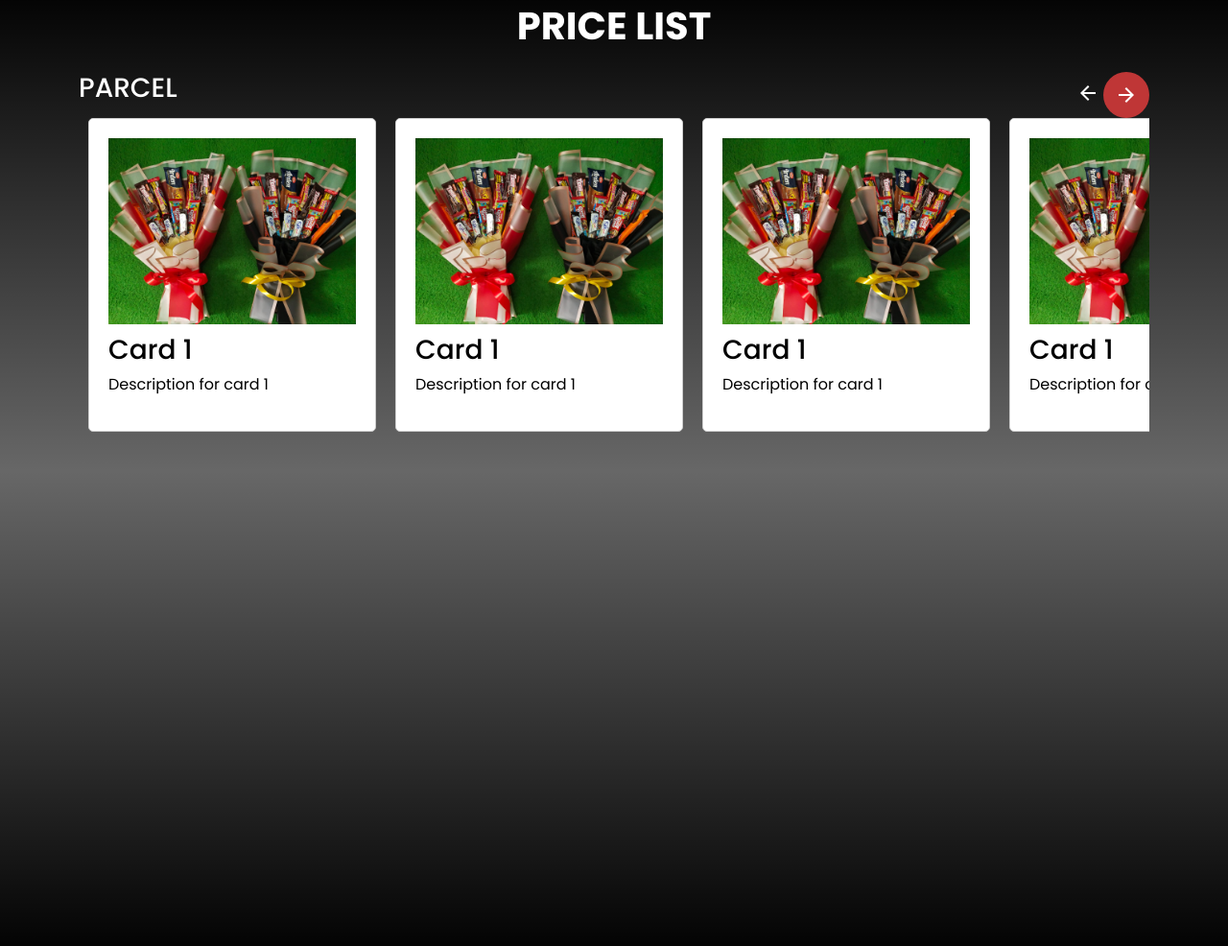
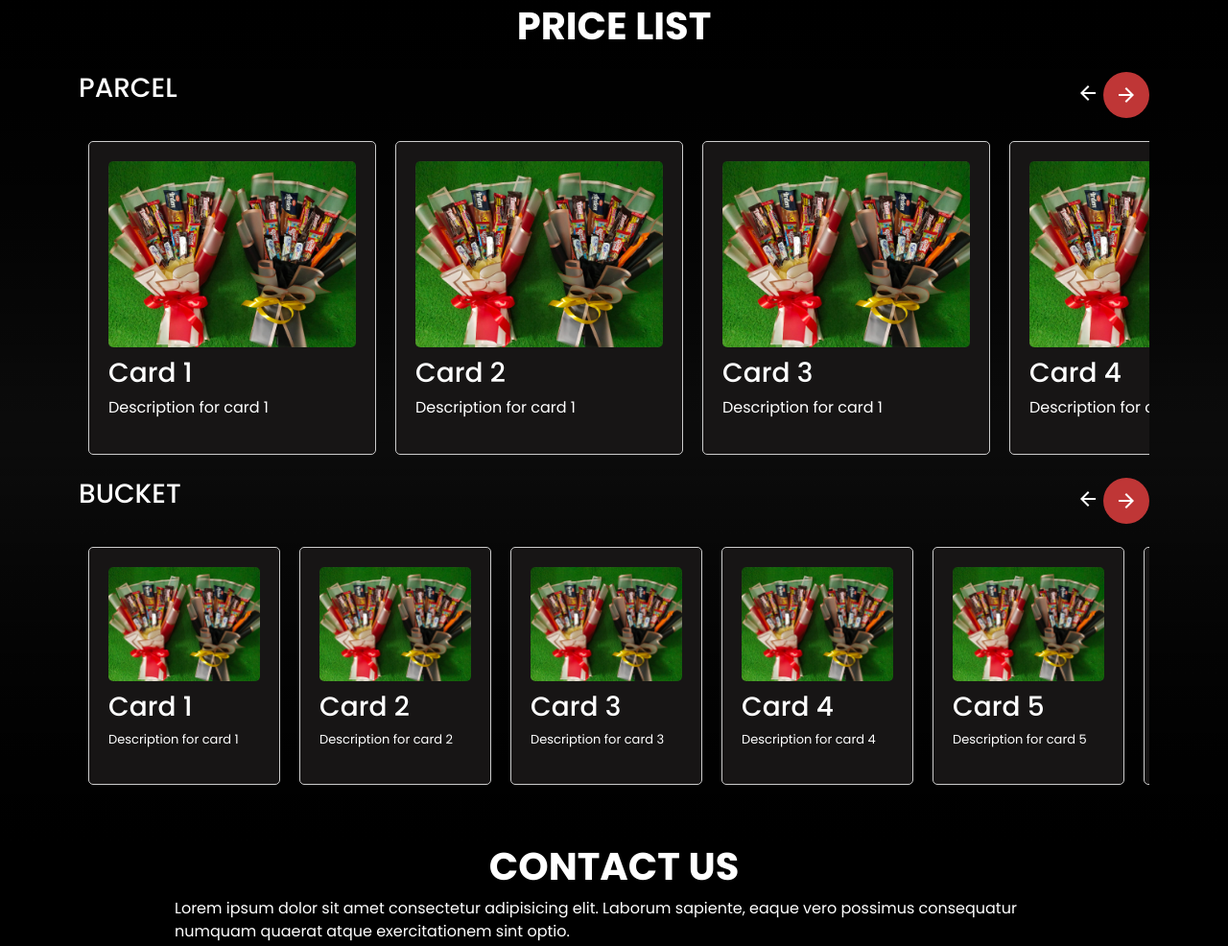
Before and after one commit to Reyn12/parcel-project, a plain HTML site: page index.html in a window 1280 px wide. Shown: the part 821-1807 px from the top of the page at 96% size. Drawn offline with nearby package versions, Linux system fonts and the light colour scheme.

Commit message:
Tambah bucket fitur

```diff
--- a/Assets/css/style.css
+++ b/Assets/css/style.css
@@ -52,8 +52,8 @@ nav {
 }
 
 .pricelist {
-    height: 1024px;
-    background:linear-gradient(rgb(0, 0, 0), rgba(0, 0, 0, 0.595), rgb(0, 0, 0))
+    height: 900px;
+    background:linear-gradient(rgb(0, 0, 0), rgba(0, 0, 0, 0.595), rgb(0, 0, 0)), url('../Pictures/backgroundPriceList.svg')
 }
 .title {
     display: flex;
@@ -62,13 +62,20 @@ nav {
     background: none;
     border: none;
 }
-
+.contact {
+    height: 1024px;
+    background:linear-gradient(rgb(0, 0, 0), rgba(0, 0, 0, 0.595), rgb(0, 0, 0)), url('../Pictures/backgroundPriceList.svg')
+}
 /* Card Pricelist */
+.card-container::-webkit-scrollbar {
+    display: none;
+}
 .card-container {
     display: flex;
     overflow-x: auto;
     scroll-behavior: smooth;
-    -webkit-overflow-scrolling: touch;
+    scrollbar-width: none;
+
 }
 
 .card {
@@ -77,13 +84,38 @@ nav {
     border: 1px solid #ccc;
     border-radius: 5px;
     min-width: 300px;
-    color: black;
+    color: white;
+    background-color: #171515;
+    /* transform: translateX(-490px); */
+    transition: 0.3s all ease-in-out;
 }
 .card img {
     display: block;
     width: 100%;
     height: auto;
     margin-bottom: 10px;
+    border-radius: 5px;
+}
+
+.card2 {
+    margin: 0 10px;
+    padding: 20px;
+    border: 1px solid #ccc;
+    border-radius: 5px;
+    min-width: 200px;
+    color: white;
+    background-color: #171515;
+    transition: 0.3s all ease-in-out;
+}
+.card2 img {
+    display: block;
+    width: 100%;
+    height: auto;
+    margin-bottom: 10px;
+    border-radius: 5px;
+}
+.card2 p {
+    font-size: 13px;
 }
 /* End Card Pricelist */
 
@@ -106,12 +138,12 @@ nav {
     }
     .carousel-item {
         height: 200px;
-
         border-radius: 20px;
     }
     .carousel-item img {
         object-fit: cover;
         height: 200px;
         border-radius: 20px;
+        border: 2px solid white;
     }
 }
--- /dev/null
+++ b/Assets/javascript/script.js
@@ -0,0 +1,31 @@
+const card = document.getElementsByClassName("card");
+const btnKanan = document.getElementById("kanan");
+const btnKiri = document.getElementById("kiri");
+
+const card2 = document.getElementsByClassName("card2");
+const btnKanan2 = document.getElementById("kanan2");
+const btnKiri2 = document.getElementById("kiri2");
+
+btnKanan.addEventListener("click", () => {
+  for (let i = 0; i < card.length; i++) {
+    card[i].style.transform = "translateX(-170%)";
+  }
+});
+
+btnKiri.addEventListener("click", () => {
+  for (let i = 0; i < card.length; i++) {
+    card[i].style.transform = "translateX(0px)";
+  }
+});
+
+btnKanan2.addEventListener("click", () => {
+  for (let i = 0; i < card2.length; i++) {
+    card2[i].style.transform = "translateX(-440%)";
+  }
+});
+
+btnKiri2.addEventListener("click", () => {
+  for (let i = 0; i < card2.length; i++) {
+    card2[i].style.transform = "translateX(0px)";
+  }
+});
--- a/index.html
+++ b/index.html
@@ -21,7 +21,7 @@
   </head>
   <body>
     <div class="banner">
-      <nav class="navbar navbar-expand-lg navbar-light">
+      <nav class="navbar navbar-expand-lg navbar-dark">
         <div class="container-fluid ms-4">
           <a class="navbar-brand" href="#">PARCEL ID</a>
           <button
@@ -63,7 +63,7 @@
               <li class="nav-item" style="margin-right: 20px">
                 <a class="nav-link" href="#">Order Parcel</a>
               </li>
-              <li class="nav-item dropdown" style="margin-right: 80px">
+              <li class="nav-item dropdown">
                 <a
                   class="nav-link dropdown-toggle"
                   href="#"
@@ -79,7 +79,7 @@
                   <li><a class="dropdown-item" href="#">Another action</a></li>
                   <li><hr class="dropdown-divider" /></li>
                   <li>
-                    <a class="dropdown-item" href="#">Something</a>
+                    <a class="dropdown-item" href="#">Something else here</a>
                   </li>
                 </ul>
               </li>
@@ -179,11 +179,15 @@
       <div class="container">
         <div class="row">
           <h1 class="mt-4 fw-bold text-center mb-4">PRICE LIST</h1>
-          <div class="title">
+          <div class="title mb-4">
             <h3>PARCEL</h3>
             <div class="arrow ms-auto">
-              <button><img src="Assets/Pictures/kiri.svg" alt="" /></button>
-              <button><img src="Assets/Pictures/kanan.svg" alt="" /></button>
+              <button id="kiri">
+                <img src="Assets/Pictures/kiri.svg" alt="" />
+              </button>
+              <button id="kanan">
+                <img src="Assets/Pictures/kanan.svg" alt="" />
+              </button>
             </div>
           </div>
         </div>
@@ -195,33 +199,105 @@
           </div>
           <div class="card">
             <img src="Assets/Pictures/bucket2.jpg" alt="" />
-            <h3>Card 1</h3>
+            <h3>Card 2</h3>
             <p>Description for card 1</p>
           </div>
           <div class="card">
             <img src="Assets/Pictures/bucket2.jpg" alt="" />
-            <h3>Card 1</h3>
+            <h3>Card 3</h3>
             <p>Description for card 1</p>
           </div>
           <div class="card">
             <img src="Assets/Pictures/bucket2.jpg" alt="" />
-            <h3>Card 1</h3>
+            <h3>Card 4</h3>
             <p>Description for card 1</p>
           </div>
           <div class="card">
             <img src="Assets/Pictures/bucket2.jpg" alt="" />
+            <h3>Card 5</h3>
+            <p>Description for card 1</p>
+          </div>
+        </div>
+        <div class="title mb-4 mt-4">
+          <h3>BUCKET</h3>
+          <div class="arrow ms-auto">
+            <button id="kiri2">
+              <img src="Assets/Pictures/kiri.svg" alt="" />
+            </button>
+            <button id="kanan2">
+              <img src="Assets/Pictures/kanan.svg" alt="" />
+            </button>
+          </div>
+        </div>
+        <div class="card-container">
+          <div class="card2">
+            <img src="Assets/Pictures/bucket2.jpg" alt="" />
             <h3>Card 1</h3>
             <p>Description for card 1</p>
+          </div>
+          <div class="card2">
+            <img src="Assets/Pictures/bucket2.jpg" alt="" />
+            <h3>Card 2</h3>
+            <p>Description for card 2</p>
+          </div>
+          <div class="card2">
+            <img src="Assets/Pictures/bucket2.jpg" alt="" />
+            <h3>Card 3</h3>
+            <p>Description for card 3</p>
+          </div>
+          <div class="card2">
+            <img src="Assets/Pictures/bucket2.jpg" alt="" />
+            <h3>Card 4</h3>
+            <p>Description for card 4</p>
+          </div>
+          <div class="card2">
+            <img src="Assets/Pictures/bucket2.jpg" alt="" />
+            <h3>Card 5</h3>
+            <p>Description for card 5</p>
+          </div>
+          <div class="card2">
+            <img src="Assets/Pictures/bucket2.jpg" alt="" />
+            <h3>Card 6</h3>
+            <p>Description for card 6</p>
+          </div>
+          <div class="card2">
+            <img src="Assets/Pictures/bucket2.jpg" alt="" />
+            <h3>Card 7</h3>
+            <p>Description for card 7</p>
+          </div>
+          <div class="card2">
+            <img src="Assets/Pictures/bucket2.jpg" alt="" />
+            <h3>Card 8</h3>
+            <p>Description for card 8</p>
+          </div>
+          <div class="card2">
+            <img src="Assets/Pictures/bucket2.jpg" alt="" />
+            <h3>Card 9</h3>
+            <p>Description for card 9</p>
           </div>
         </div>
       </div>
     </div>
     <!-- End PRICE LIST -->
 
+    <!-- Contact US -->
+    <div class="contact">
+      <div class="container">
+        <h1 class="text-center fw-bold">CONTACT US</h1>
+        <p style="margin: 0px 100px 0px 100px">
+          Lorem ipsum dolor sit amet consectetur adipisicing elit. Laborum
+          sapiente, eaque vero possimus consequatur numquam quaerat atque
+          exercitationem sint optio.
+        </p>
+      </div>
+    </div>
+    <!-- End Contact US -->
     <script
       src="https://cdn.jsdelivr.net/npm/bootstrap@5.0.2/dist/js/bootstrap.bundle.min.js"
       integrity="sha384-MrcW6ZMFYlzcLA8Nl+NtUVF0sA7MsXsP1UyJoMp4YLEuNSfAP+JcXn/tWtIaxVXM"
       crossorigin="anonymous"
     ></script>
+
+    <script src="Assets/javascript/script.js"></script>
   </body>
 </html>
```
Also changed, not shown: Assets/Pictures/backgroundPriceList.svg (added).
